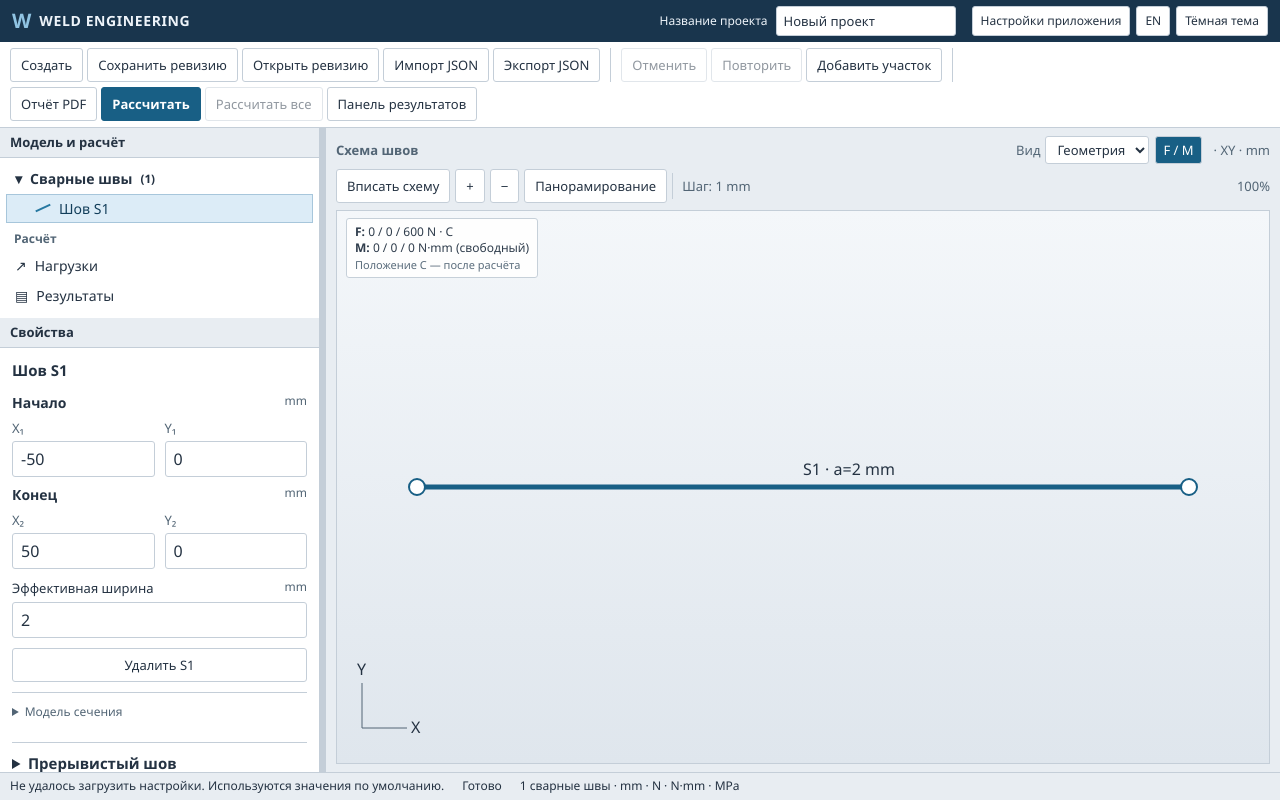
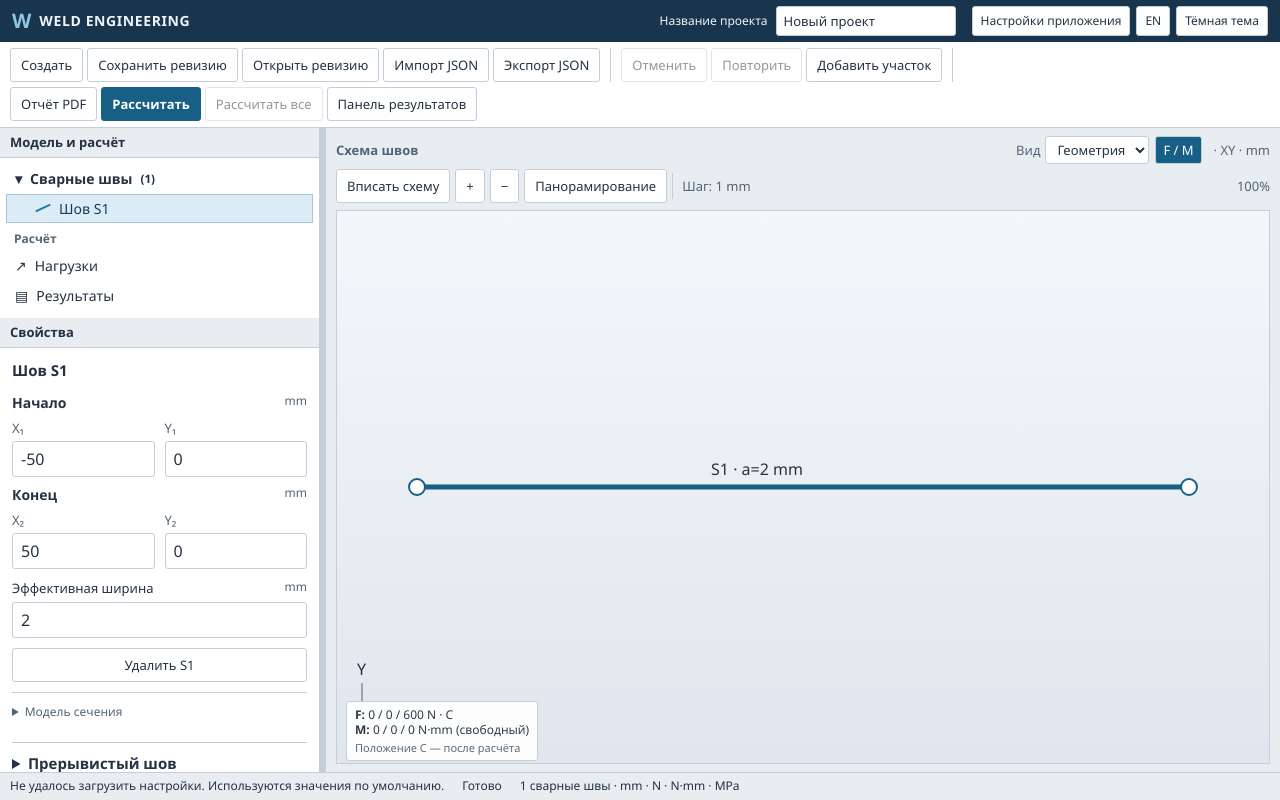
Before and after one commit to posmis/weld-engineering, a React (Vite) app in the folder apps/desktop/: page / in a window 1280 px wide. Built offline with nearby package versions, Linux system fonts and the light colour scheme.

Commit message:
Reserve contour legend space while keeping drag coordinates stable

```diff
--- a/apps/desktop/src/LayoutEditor.tsx
+++ b/apps/desktop/src/LayoutEditor.tsx
@@ -63,16 +63,16 @@ export function LayoutEditor({ input, centre, result, displayComponent = null, s
     return () => { document.removeEventListener('pointerdown', close); document.removeEventListener('keydown', escape); };
   }, []);
   useEffect(() => { if (disabled) { setContext(null); finishPan(true); } }, [disabled]);
+  const field = displayComponent === null ? null : contourField(input, result, displayComponent);
   const points = input.segments.flatMap(s => [s.start_mm, s.end_mm]);
   if (includeLoadPoint && input.application.kind === 'point' && input.application.point_mm.every(Number.isFinite)) points.push([input.application.point_mm[0], input.application.point_mm[1]]);
-  const fitted = fitLayout(points, size) ?? fitLayout(input.segments.flatMap(s => [s.start_mm, s.end_mm]), size);
+  const fitted = fitLayout(points, size, field ? 260 : 80) ?? fitLayout(input.segments.flatMap(s => [s.start_mm, s.end_mm]), size);
   if (!fitted) return <div className="drawing empty">{t.bounds}</div>;
   const fittedScale = fitted.scale;
   const view = fixedView ?? fitted;
   if (![view.cx, view.cy, view.scale].every(Number.isFinite) || view.scale <= 0) return <div className="drawing empty">{t.bounds}</div>;
   const x = (value: number) => size.width / 2 + (value - view.cx) * view.scale;
   const y = (value: number) => size.height / 2 - (value - view.cy) * view.scale;
-  const field = displayComponent === null ? null : contourField(input, result, displayComponent);
   const loadPoint: Point | undefined = input.application.kind === 'point' ? [input.application.point_mm[0], input.application.point_mm[1]] : centre;
   const loadScreen: Point | null = loadPoint ? [x(loadPoint[0]), y(loadPoint[1])] : null;
   const pointVisible = !!loadScreen && loadScreen.every(Number.isFinite) && loadScreen[0] >= 0 && loadScreen[0] <= size.width && loadScreen[1] >= 0 && loadScreen[1] <= size.height;
@@ -208,7 +208,7 @@ export function LayoutEditor({ input, centre, result, displayComponent = null, s
         <line x1={x(s.start_mm[0])} y1={y(s.start_mm[1])} x2={x(s.end_mm[0])} y2={y(s.end_mm[1])} pointerEvents="none" style={field ? { stroke: `url(#${drawingId}-stress-${i})`, strokeWidth: i === selected ? 9 : 7 } : undefined}/>
         {(['start_mm', 'end_mm'] as const).map(end => <circle key={end} cx={x(s[end][0])} cy={y(s[end][1])} r="8" role="button" aria-label={`S${i + 1} ${end === 'start_mm' ? t.startPoint : t.endPoint}`} tabIndex={disabled ? -1 : 0} aria-disabled={disabled}
           onPointerDown={event => begin(event, i, end)} onKeyDown={event => keyboard(event, i, end)}/>) }
-        <text x={x(s.start_mm[0] / 2 + s.end_mm[0] / 2)} y={y(s.start_mm[1] / 2 + s.end_mm[1] / 2) - 12}>S{i + 1} · a={s.effective_width_mm} mm</text>
+        <text textAnchor="end" x={x(s.start_mm[0] / 2 + s.end_mm[0] / 2)} y={y(s.start_mm[1] / 2 + s.end_mm[1] / 2) - 12}>S{i + 1} · a={s.effective_width_mm} mm</text>
       </g>)}
       {showLoads && pointVisible && loadScreen && <LoadGlyphs input={input} anchor={loadScreen}/>}
       {snap && <circle className="snap-marker" cx={x(snap[0])} cy={y(snap[1])} r="10"/>}
--- a/apps/desktop/src/LoadGlyphs.tsx
+++ b/apps/desktop/src/LoadGlyphs.tsx
@@ -9,9 +9,9 @@ export function LoadGlyphs({ input, anchor }: { input: CalculationInput; anchor:
   return <g className="load-glyphs" pointerEvents="none" aria-label="Fxy / Fz / Mz">
     {Number.isFinite(length) && length > 0 && <g data-load-glyph="Fxy"><path d={`M${x} ${y} L${end[0]} ${end[1]}`}/><path className="load-arrowhead" d={`M${end[0]} ${end[1]} L${end[0] - dx * 10 - dy * 5} ${end[1] - dy * 10 + dx * 5} L${end[0] - dx * 10 + dy * 5} ${end[1] - dy * 10 - dx * 5} Z`}/><text x={end[0] + 8} y={end[1] - 8}>Fxy</text></g>}
     {Number.isFinite(fz) && fz !== 0 && <g data-load-glyph={fz > 0 ? 'Fz+' : 'Fz-'}>
-      <path className="load-leader" d={`M${x} ${y} L${x - 28} ${y - 40}`}/><circle cx={x - 28} cy={y - 40} r="9"/>
-      {fz > 0 ? <circle className="load-arrowhead" cx={x - 28} cy={y - 40} r="2.5"/> : <path d={`M${x - 33} ${y - 45}l10 10 m-10 0l10 -10`}/>}
-      <text x={x - 38} y={y - 54}>Fz</text>
+      <path className="load-leader" d={`M${x} ${y} L${x + 28} ${y - 40}`}/><circle cx={x + 28} cy={y - 40} r="9"/>
+      {fz > 0 ? <circle className="load-arrowhead" cx={x + 28} cy={y - 40} r="2.5"/> : <path d={`M${x + 23} ${y - 45}l10 10 m-10 0l10 -10`}/>}
+      <text x={x + 18} y={y - 54}>Fz</text>
     </g>}
     {Number.isFinite(mz) && mz !== 0 && <g className="moment-glyph" data-load-glyph={mz > 0 ? 'Mz+' : 'Mz-'}>
       <path d={`M${x + 26} ${y} A26 26 0 1 ${mz > 0 ? 0 : 1} ${x - 26} ${y}`}/>
--- a/apps/desktop/src/ViewportReadouts.tsx
+++ b/apps/desktop/src/ViewportReadouts.tsx
@@ -10,7 +10,7 @@ export function LoadReadout({ input, pointVisible, pendingCentre, t }: { input:
   return <div className="viewport-loads" role="group" aria-label={t.loadReadout}>
     <div><strong>F:</strong> {input.force_n.map(number).join(' / ')} N {input.application.kind === 'centroid' && <span title={t.forceAtCentre}>· C</span>}</div>
     <div><strong>M:</strong> {input.couple_n_mm.map(number).join(' / ')} N·mm <span>({t.freeCoupleShort})</span></div>
-    {input.application.kind === 'point' && <div>P: {input.application.point_mm.map(number).join(' / ')} mm {!pointVisible && <span className="view-note">· {t.loadPointOutside}</span>}</div>}
+    {input.application.kind === 'point' && <div>P: {input.application.point_mm.map(number).join(' / ')} mm {!pointVisible && <span className="view-note">{t.loadPointOutside}</span>}</div>}
     {pendingCentre && <div className="view-note">{t.centreAfterCalculation}</div>}
     {!pendingCentre && !pointVisible && input.application.kind === 'centroid' && <div className="view-note">{t.loadPointOutside}</div>}
   </div>;
--- a/apps/desktop/src/style.css
+++ b/apps/desktop/src/style.css
@@ -153,7 +153,7 @@ th, td { padding: 7px 5px; border-bottom: 1px solid var(--line); text-align: lef
 .viewport-canvas { position: relative; flex: 1 1 0%; min-height: 0; min-width: 0; }
 .viewport-canvas > .drawing { height: 100%; width: 100%; }
 .viewport-loads, .contour-legend { position: absolute; pointer-events: none; padding: 7px 9px; background: var(--panel); color: var(--text); border: 1px solid var(--line); border-radius: 3px; font-size: 12px; max-width: calc(100% - 24px); }
-.viewport-loads { top: 8px; left: 10px; opacity: .94; line-height: 1.3; padding: 5px 8px; }
+.viewport-loads { bottom: 3px; left: 10px; opacity: .94; line-height: 1.3; padding: 5px 8px; }
 .contour-legend { right: 10px; bottom: 10px; width: 230px; }
 .contour-ramp { height: 10px; margin: 5px 0 2px; background: linear-gradient(to right, rgb(38,91,187), rgb(244,246,248), rgb(193,44,56)); border: 1px solid var(--line); }
 .contour-ramp.uniform { background: rgb(244,246,248); }
--- a/apps/desktop/src/viewport.ts
+++ b/apps/desktop/src/viewport.ts
@@ -13,12 +13,14 @@ export function panView(view: View, origin: Point, position: Point): View | null
   return Object.values(next).every(Number.isFinite) ? next : null;
 }
 export type CanvasSize = { width: number; height: number };
-export function fitLayout(points: Point[], size: CanvasSize): View | null {
+export function fitLayout(points: Point[], size: CanvasSize, rightPadding = 80): View | null {
   if (points.some(p => p.some(v => !Number.isFinite(v)))) return null;
   const source = points.length ? points : [[-50, 0], [50, 0]];
   const xs = source.map(p => p[0]), ys = source.map(p => p[1]);
   const minX = Math.min(...xs), maxX = Math.max(...xs), minY = Math.min(...ys), maxY = Math.max(...ys);
-  const result = { cx: minX / 2 + maxX / 2, cy: minY / 2 + maxY / 2,
-    scale: Math.min(Math.max(1, size.width - 160) / Math.max(maxX - minX, 1), Math.max(1, size.height - 120) / Math.max(maxY - minY, 1)) };
+  const scale = Math.min(Math.max(1, size.width - 80 - rightPadding) / Math.max(maxX - minX, 1), Math.max(1, size.height - 120) / Math.max(maxY - minY, 1));
+  // Reserve the right legend gutter using the camera centre itself. All pointer
+  // mapping still uses the same captured View, including while a result invalidates.
+  const result = { cx: minX / 2 + maxX / 2 + (rightPadding - 80) / 2 / scale, cy: minY / 2 + maxY / 2, scale };
   return result.scale > 0 && Object.values(result).every(Number.isFinite) ? result : null;
 }
```
Also changed, not shown: 3 other files (tests, documents, lock files or other folders).
